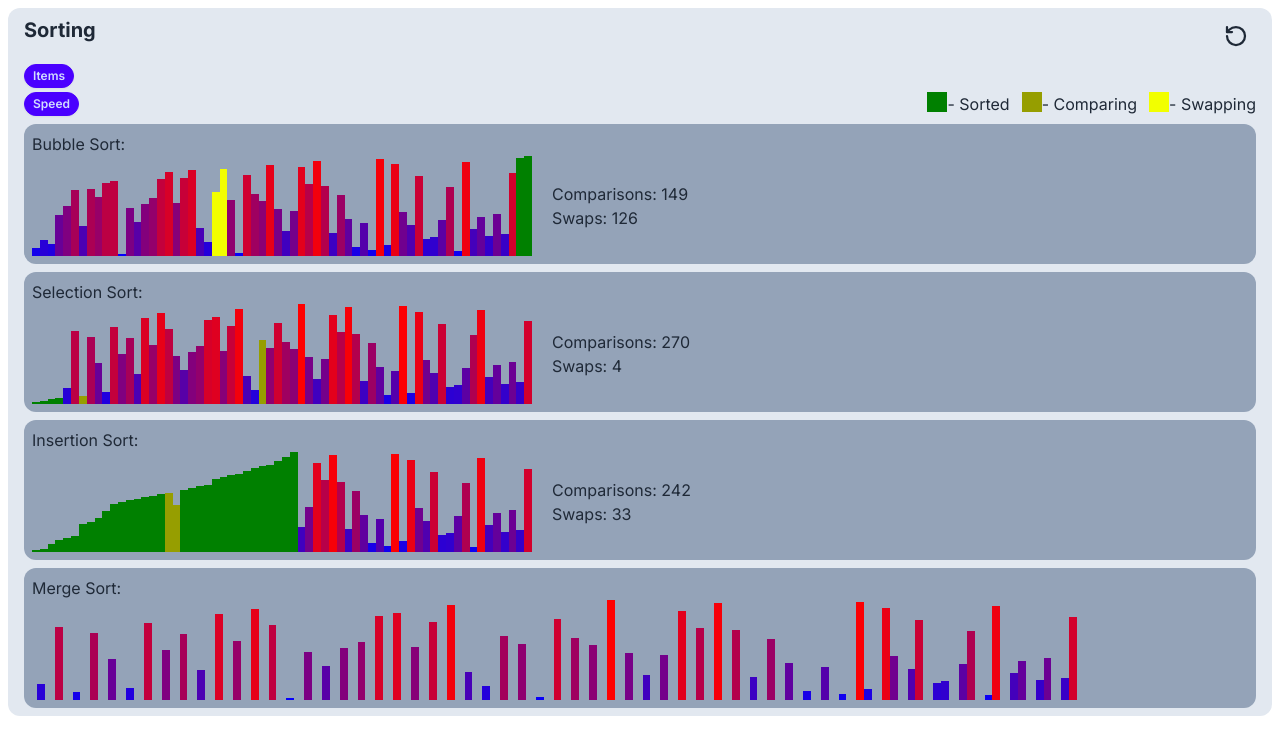
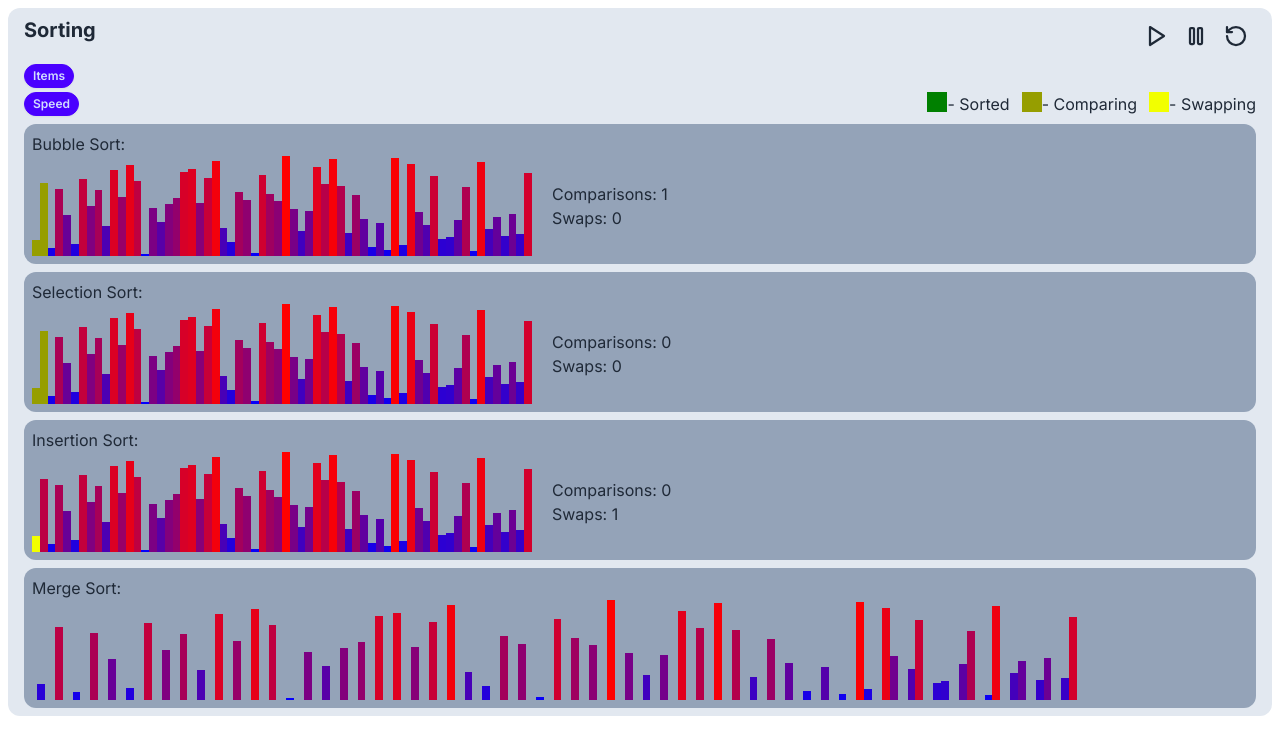
Before and after one commit to fractal-bootcamp/briansmiley.algorithms, a Next.js app: page / in a window 1280 px wide. Shown: the top 754 px of the page. Built offline with nearby package versions, Linux system fonts and the light colour scheme.

Commit message:
adds butons

```diff
--- a/app/components/Sorts.tsx
+++ b/app/components/Sorts.tsx
@@ -5,7 +5,7 @@ import BubbleSort from "./BubbleSort";
 import InsertionSort from "./InsertionSort";
 import SelectionSort from "./SelectionSort";
 import MergeSort from "./MergeSort";
-import { RotateCcw } from "lucide-react";
+import { RotateCcw, Play, Pause } from "lucide-react";
 export interface SortVizProps {
   unsortedArray: number[];
   frame: number;
@@ -19,7 +19,7 @@ const sorts = [
 const Sorts = () => {
   const [controls, setControls] = useState({ arraySize: 64, clock: 0 });
   const [tick, setTick] = useState(50);
-  const [paused, setPaused] = useState(false);
+  const [paused, setPaused] = useState(true);
   useEffect(() => {
     const timeout = setTimeout(
       () =>
@@ -31,23 +31,36 @@ const Sorts = () => {
     );
     return () => clearTimeout(timeout);
   }, [controls.clock, paused]);
-  const sortData = useMemo(
-    () =>
-      scrambled(
+  const sortData = useMemo(() => {
+    console.log("memoing sortdata");
+    return scrambled(
       Array.from({ length: controls.arraySize }, (_, idx) => idx + 1)
-      ),
-    [controls.arraySize]
     );
+  }, [controls.arraySize]);
   return (
     <div className="bg-slate-200 flex flex-col gap-3 rounded-xl m-2 p-2">
       <div className="mx-2 flex flex-col gap-2">
         <div className="flex justify-between">
           <h1 className="text-xl font-bold">Sorting</h1>
+          <div className="flex">
+            <div
+              className="hover:bg-slate-300 hover:cursor-pointer rounded-full w-fit p-2"
+              onClick={() => setPaused(false)}
+            >
+              <Play strokeWidth={2.25} />
+            </div>
+            <div
+              className="hover:bg-slate-300 hover:cursor-pointer rounded-full w-fit p-2"
+              onClick={() => setPaused(true)}
+            >
+              <Pause strokeWidth={2.25} />
+            </div>
             <div
               className="hover:bg-slate-300 hover:cursor-pointer rounded-full w-fit p-2"
               onClick={() => setControls({ ...controls, clock: 0 })}
             >
               <RotateCcw strokeWidth={2.25} />
+            </div>
           </div>
         </div>
         <div className="flex justify-between items-end">
```
Lines whose indentation alone changed are shown as unchanged.
